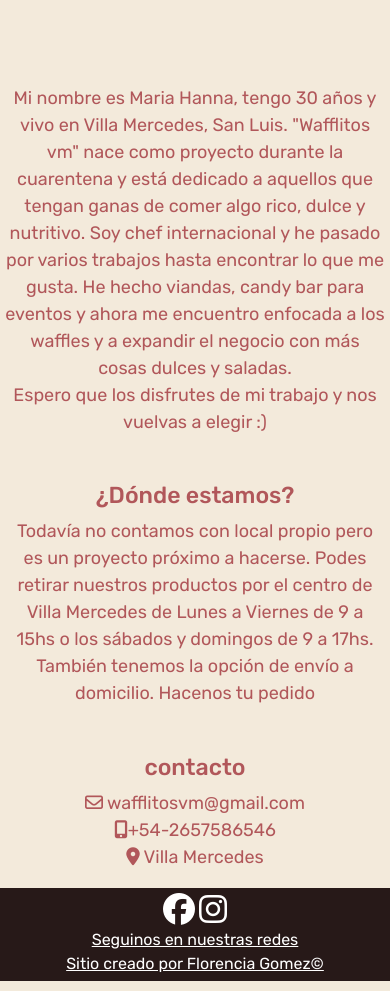
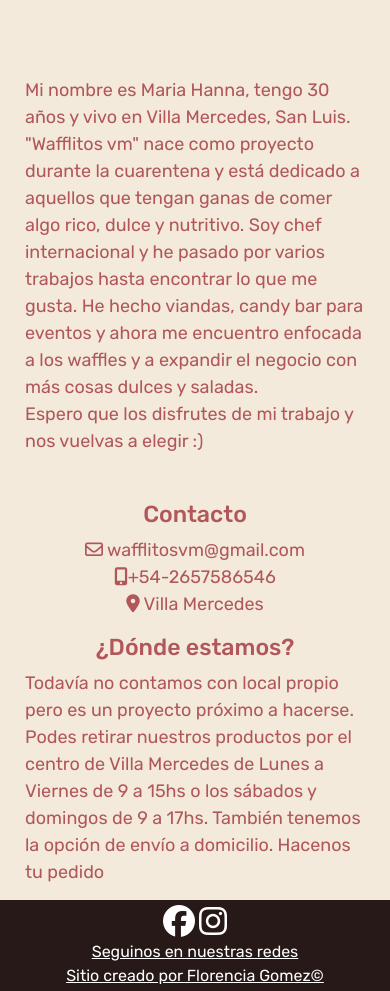
Before and after one commit to Gomez-mf/Wafflitosvm, a website: page pages/nosotros.html in a window 390 px wide. Shown: the part 505-1496 px from the top of the page. Drawn offline with nearby package versions, Linux system fonts and the light colour scheme.

Commit message:
modifique seccion nosotros y responsive de ella

```diff
--- a/pages/nosotros.html
+++ b/pages/nosotros.html
@@ -43,27 +43,28 @@
         <section>
             <div class="nosotros">
                 <img src="../media/nosotros.png" alt="waffles con frutas">
-                <div>
-                    <p class="nosotros__textos">
+                <div class="nosotros__textos">
+                    <p>
                         Mi nombre es Maria Hanna, tengo 30 años y vivo en Villa Mercedes, San Luis. "Wafflitos vm" nace como proyecto durante la cuarentena y está dedicado a aquellos que tengan ganas de comer algo rico, dulce y nutritivo. Soy chef internacional y he pasado por
                         varios trabajos hasta encontrar lo que me gusta. He hecho viandas, candy bar para eventos y ahora me encuentro enfocada a los waffles y a expandir el negocio con más cosas dulces y saladas. <br>Espero que
                         los disfrutes de mi trabajo y nos vuelvas a elegir :)
                     </p>
                 </div>
                 <div class="nosotros__dos">
-                    <h3>¿Dónde estamos?</h3>
-                    <p>Todavía no contamos con local propio pero es un proyecto próximo a hacerse. Podes retirar nuestros productos por el centro de Villa Mercedes de Lunes a Viernes de 9 a 15hs o los sábados y domingos de 9 a 17hs. También tenemos la opción
-                        de envío a domicilio. Hacenos tu pedido
-                    </p>
-                </div>
-                <div class="nosotros__tres">
-                    <h3>contacto</h3>
+                    <h3>Contacto</h3>
                     <p>
                         <i class="far fa-envelope"></i> wafflitosvm@gmail.com<br>
                         <i class="fas fa-mobile-alt"></i>+54-2657586546<br>
                         <i class="fas fa-map-marker-alt"></i> Villa Mercedes<br>
                     </p>
                 </div>
+                <div class="nosotros__tres">
+                    <h3 class="centrar">¿Dónde estamos?</h3>
+                    <p>Todavía no contamos con local propio pero es un proyecto próximo a hacerse. Podes retirar nuestros productos por el centro de Villa Mercedes de Lunes a Viernes de 9 a 15hs o los sábados y domingos de 9 a 17hs. También tenemos la opción
+                        de envío a domicilio. Hacenos tu pedido
+                    </p>
+                </div>
+            </div>
         </section>
     </main>
     <footer>
--- a/scss/_nosotros.scss
+++ b/scss/_nosotros.scss
@@ -4,8 +4,6 @@
     display: grid;
     grid-template-rows: 50% 50%;
     grid-template-columns: 50% 50%;
-    text-align: center;
-    margin-top: 15px;
     img {
         border-radius: 15px;
         border: solid 5px $colorGral;
@@ -15,8 +13,14 @@
     }
 }
 
+.nosotros__textos {
+    text-align: left;
+    margin-top: 15px;
+}
+
 .nosotros__dos {
     margin-top: 30px;
+    text-align: center;
 }
 
 .nosotros__tres {
--- a/scss/_responsive.scss
+++ b/scss/_responsive.scss
@@ -12,11 +12,12 @@
             grid-template-rows: 25%;
         }
         .nosotros__textos {
-            margin-top: 60px;
+            margin-top: 55px;
+            margin-left: 20px;
+            margin-right: 20px;
         }
-        .nosotros__dos {
-            margin-left: 10px;
-            margin-right: 10px;
+        .nosotros__tres {
+            margin: 0px 20px;
         }
         .box__uno:hover {
             width: 50%;
```
Also changed, not shown: css/estilos.css.
